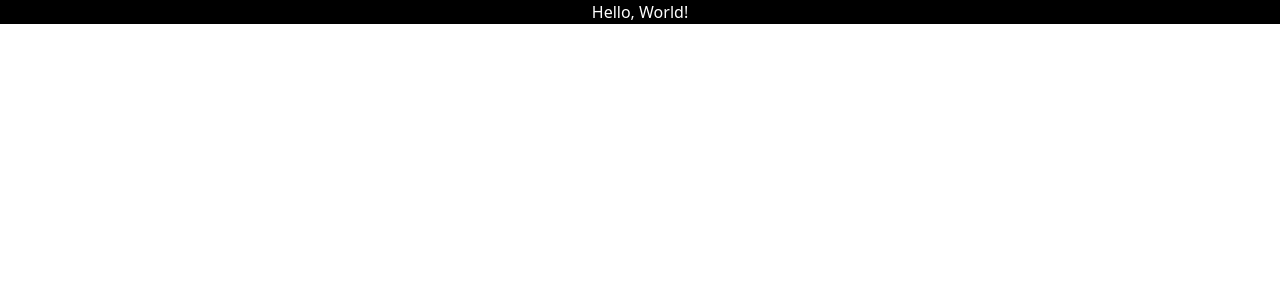
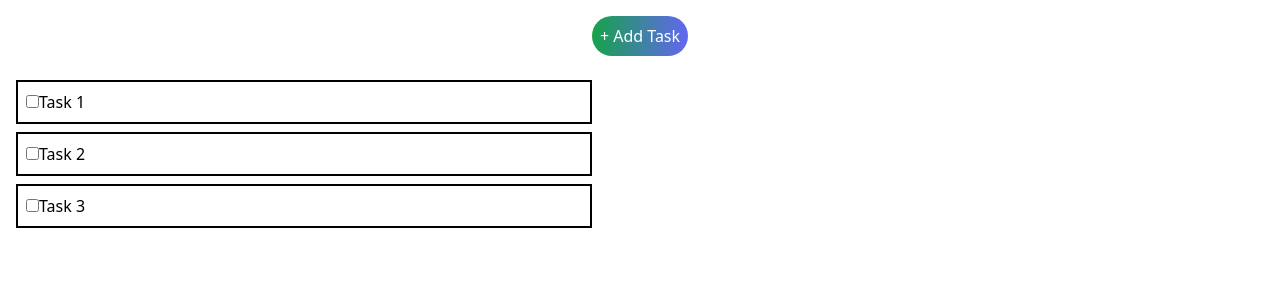
Before and after one commit to Koushlendra-Kumar/to-do-app, a React (Create React App) app: page / in a window 1280 px wide. Shown: the top 300 px of the page. Built offline with nearby package versions, Linux system fonts and the light colour scheme; the HTML template or start-up script is replaced by a standard one.

Commit message:
Import newly created components

```diff
--- a/src/App.tsx
+++ b/src/App.tsx
@@ -1,9 +1,23 @@
 import React from 'react';
+import Popup from 'reactjs-popup';
+import Todos from './components/Todos';
+import AddTask from './components/AddTask';
 
 function App() {
   return (
-    <div className="flex justify-center items-center bg-black text-white">
-      Hello, World!
+    <div className='bg-white max-w-full max-h-full m-0 p-0'>
+      <div className='flex justify-center items-center'>
+        <Popup trigger={
+          <button type='button' className='bg-gradient-to-r from-green-600 to-indigo-500 rounded-3xl border-solid border-green-400 text-white p-2 m-4'>+ Add Task</button>
+        }>
+          <AddTask />
+        </Popup>
+      </div>
+      <div className='flex flex-col justify-start'>
+        <Todos task='Task 1'/>
+        <Todos task='Task 2'/>
+        <Todos task='Task 3'/>
+      </div>
     </div>
   );
 }
```
